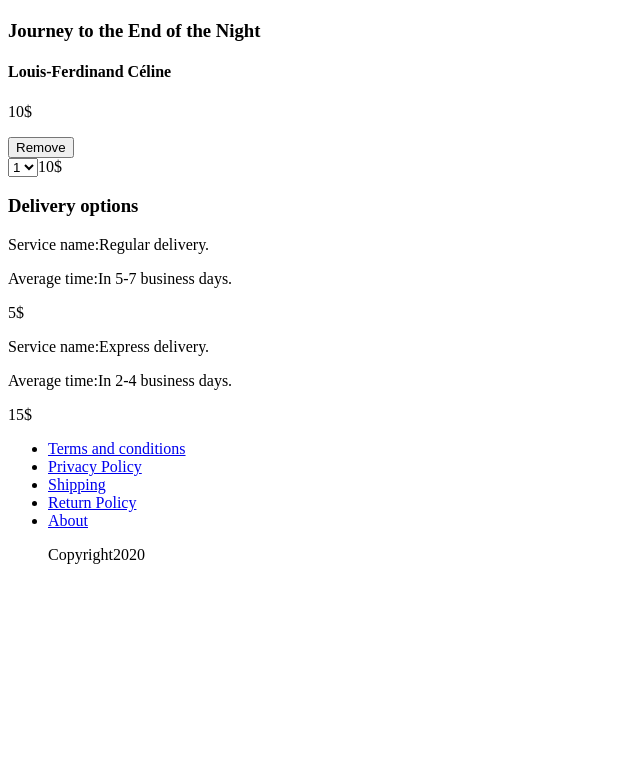
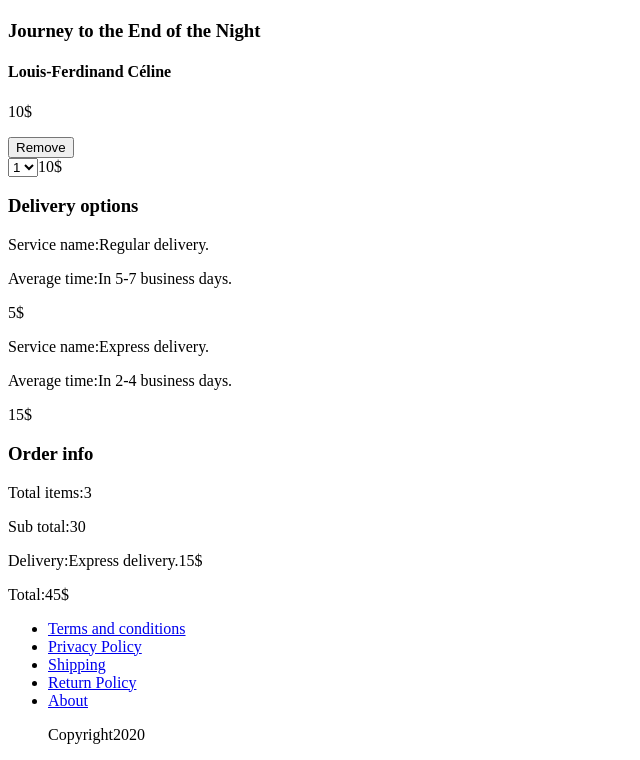
Before and after one commit to CyberCowboy404/book-app, a Next.js app: page /checkout/basket in a window 1280 px wide. Shown: the part 2031-2791 px from the top of the page, without its empty margins (0-640 px from the left). Before the commit the page ends 2611 px from the top, so only its background shows below. Built offline with nearby package versions, Linux system fonts and the light colour scheme.

Commit message:
Added total costs widget

```diff
--- /dev/null
+++ b/components/checkout/TotalCosts.tsx
@@ -0,0 +1,40 @@
+import React from 'react';
+import shippingOptions from '../../data/ShippingOptions';
+import IShippingInformation from '../../interfaces/IShippingInformation';
+import ShowCurrency from '../../components/ShowCurrency';
+
+export default function TotalCosts() {
+  const totalItems: number = 3;
+  const subTotal: number = 30;
+  const selectedDelivery: IShippingInformation = shippingOptions[1];
+  const totalPrice: number = subTotal + selectedDelivery.price;
+
+  return (
+    <div>
+      <h3>Order info</h3>
+      <div>
+        <p>
+          Total items:
+          {totalItems}
+        </p>
+        <p>
+          Sub total:
+          {subTotal}
+        </p>
+        <p>
+          Delivery:
+          <span>
+            {selectedDelivery.name}
+          </span>
+          <span>
+            <ShowCurrency price={selectedDelivery.price} currency={selectedDelivery.currency} />
+          </span>
+        </p>
+        <p>
+          Total:
+          <ShowCurrency price={totalPrice} currency={selectedDelivery.currency} />
+        </p>
+      </div>
+    </div>
+  );
+}
--- a/pages/checkout/basket.tsx
+++ b/pages/checkout/basket.tsx
@@ -8,6 +8,7 @@
 import books from '../../data/book';
 import ShowCurrency from '../../components/ShowCurrency';
 import ShippingOptions from '../../components/checkout/ShippingInfo';
+import TotalCosts from '../../components/checkout/TotalCosts';
 
 const basketItems: IProductAttributes[] = [books[0], books[2], books[15]];
 
@@ -49,6 +50,7 @@
       </section>
       <aside>
         <ShippingOptions />
+        <TotalCosts />
       </aside>
     </Layout>
   );
```
